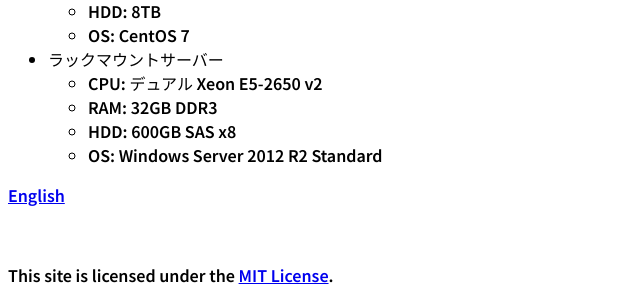
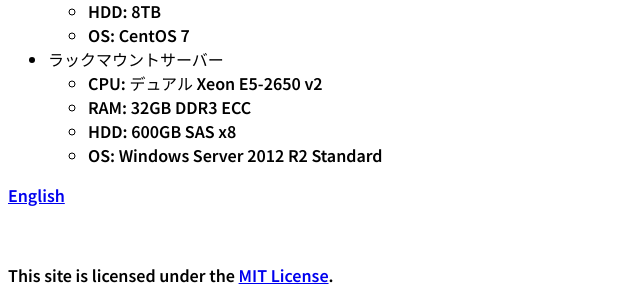
Before and after one commit to t-sasaki915/t-sasaki-net, a Jekyll site: the page built from docs/index.md, in a window 1280 px wide and 900 px high, scrolled down 1925 px. Shown: the part 549-840 px from the top of the window, without its empty margins (0-640 px from the left). Built offline with Jekyll 4.4.1, drawn with Linux system fonts in a browser that asks for light colours; Markdown is read by kramdown in place of the engine named in the settings.

Commit message:
Update index.md

```diff
--- a/docs/index.md
+++ b/docs/index.md
@@ -105,7 +105,7 @@
   - OS: CentOS 7
 - ラックマウントサーバー
   - CPU: デュアル Xeon E5-2650 v2
-  - RAM: 32GB DDR3
+  - RAM: 32GB DDR3 ECC
   - HDD: 600GB SAS x8
   - OS: Windows Server 2012 R2 Standard
 <br>
```
